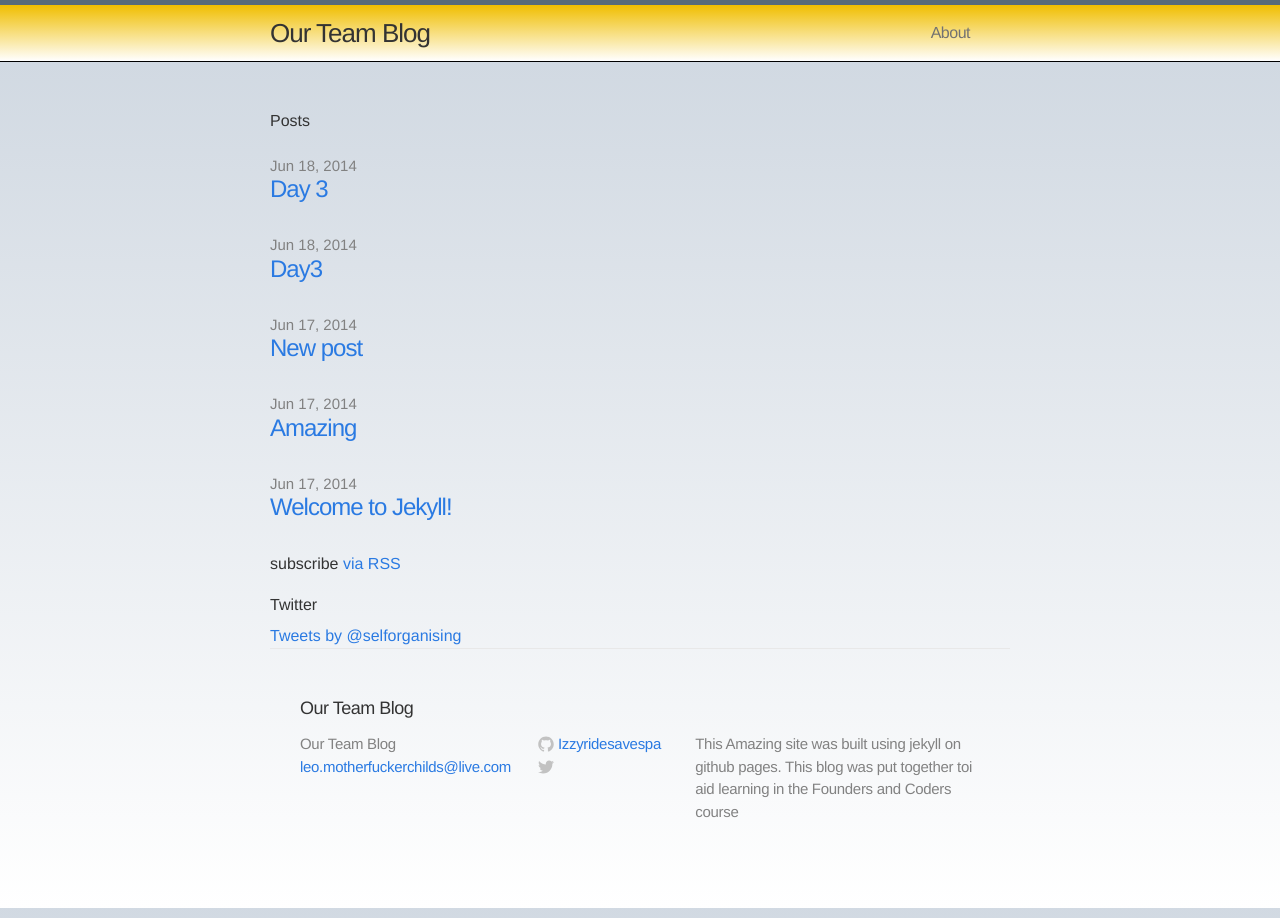
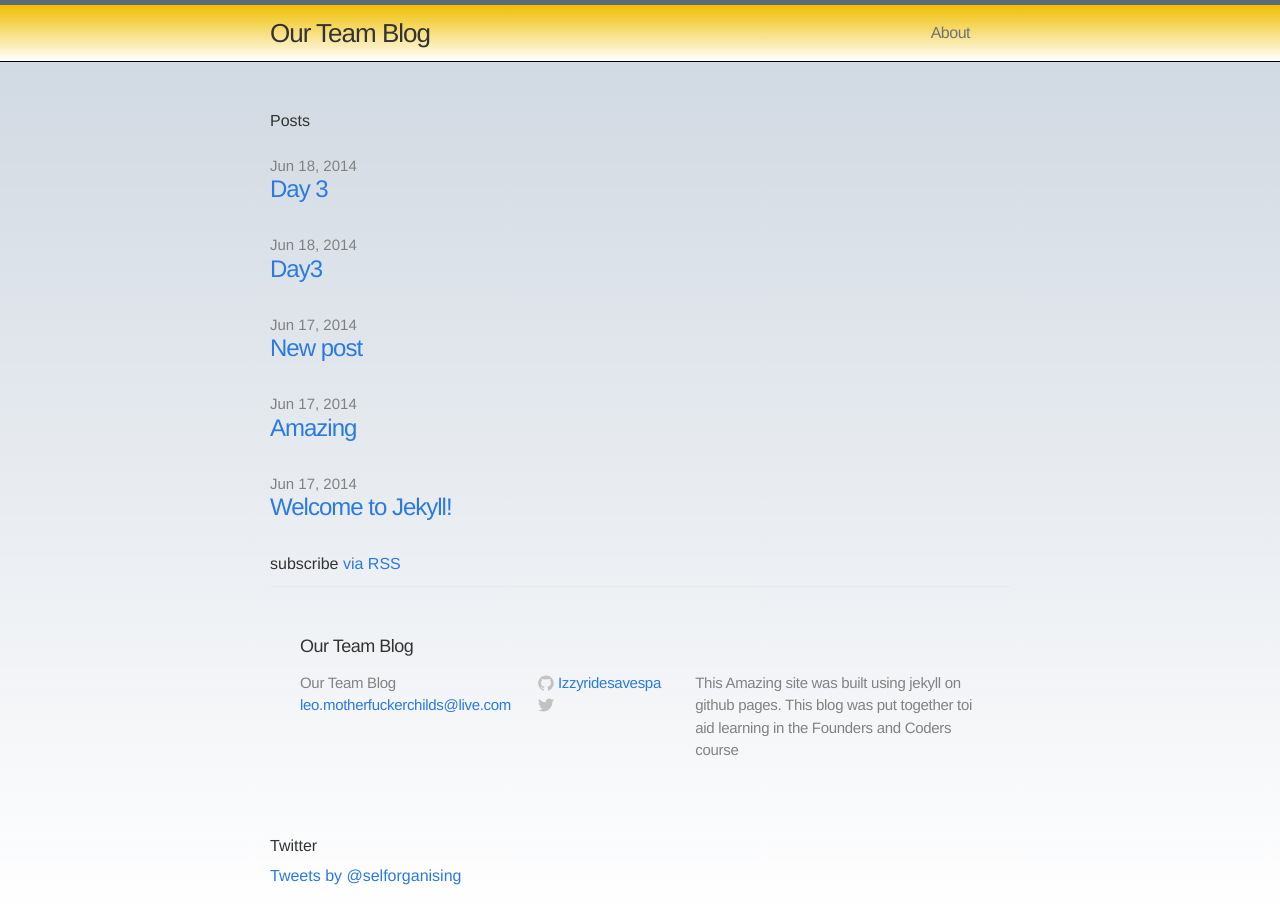
Before and after one commit to leochilds/digitalalchemy, a Jekyll site: the page built from index.html, in a window 1280 px wide. Built offline with Jekyll 4.4.1, drawn with Linux system fonts in a browser that asks for light colours; nearby versions of some CDN libraries; comment, search, counter and statistics services are not loaded.

Commit message:
twit move

```diff
--- a/_layouts/default.html
+++ b/_layouts/default.html
@@ -12,8 +12,9 @@
 
       <div class="wrap">
       {{ content }}
-       {% include twitter.html %}
+
          {% include footer.html %}
+         {% include twitter.html %}
       </div>
     </div>
 
```
